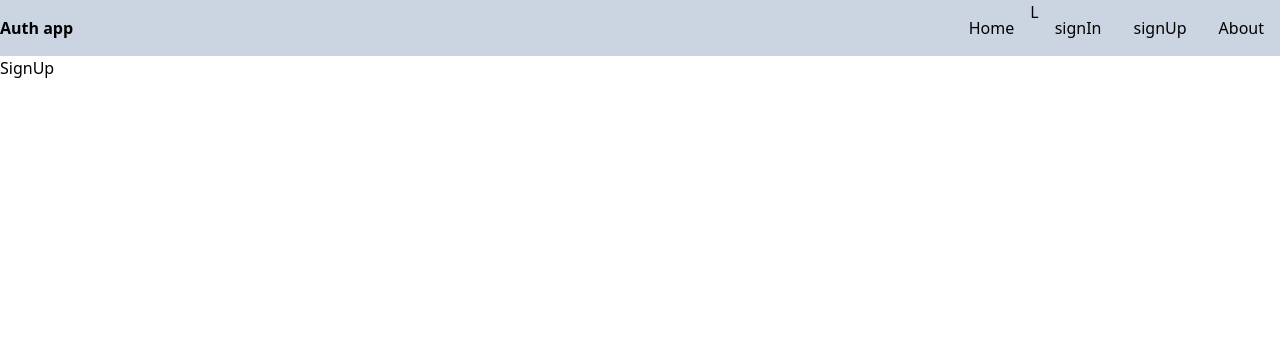
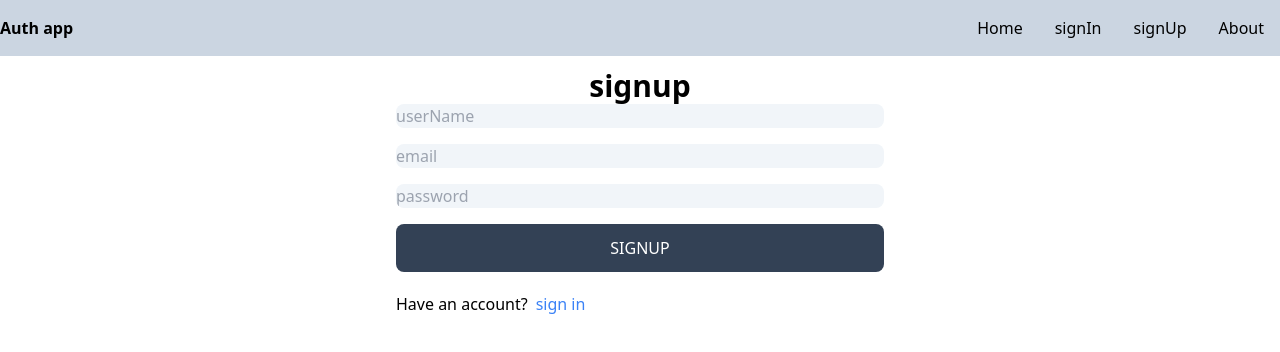
Before and after one commit to sudeepfr/authentication, a React (Vite) app in the folder client/: page /SignUp in a window 1280 px wide. Shown: the top 352 px of the page. Built offline with nearby package versions, Linux system fonts and the light colour scheme.

Commit message:
making signup page

```diff
--- a/client/src/components/header.jsx
+++ b/client/src/components/header.jsx
@@ -9,7 +9,7 @@
           <ul  className="flex justify-between " >
 
            <Link to='/'> <li className='m-4'>Home</li> </Link>
-        L  <Link to='/SignIn'>  <li className='m-4'>signIn</li></Link>
+           <Link to='/SignIn'>  <li className='m-4'>signIn</li></Link>
            <Link to='/SignUp'>  <li className='m-4'>signUp</li></Link>
            <Link to='/About'>   <li className='m-4' >About</li></Link>
 
--- a/client/src/pages/SignUpPage.jsx
+++ b/client/src/pages/SignUpPage.jsx
@@ -1,7 +1,25 @@
 import React from 'react';
-function SignUpPage(){
-     return (
-        <h1>SignUp</h1>
-     )
+import { Link } from "react-router-dom"; function SignUpPage() {
+   return (
+      <div className='p-3 max-w-lg      mx-auto'>
+         <h1 className="text-3xl text-center font-semibold">signup</h1>
+         <form className='flex flex-col w-300 gap-4 '>
+
+            <input type="text"
+               placeholder='userName' id='username' className="bg-slate-100 rounded-lg "></input>
+            <input type="email"
+               placeholder='email' id='email' className="bg-slate-100 rounded-lg "></input>
+            <input type="password"
+               placeholder='password' id='password' className="bg-slate-100 rounded-lg "></input>
+
+            <button className='bg-slate-700   text-white p-3 rounded-lg uppercase  hover:opacity-95 '>SignUp</button>
+         </form>
+         <div className='flex gap-2 mt-5'>
+
+         <p>Have an account?</p>
+         <Link to='/SignIn'> <span  className='text-blue-500'> sign in</span></Link>
+         </div>
+      </div>
+   )
 }
 export default SignUpPage;
```
